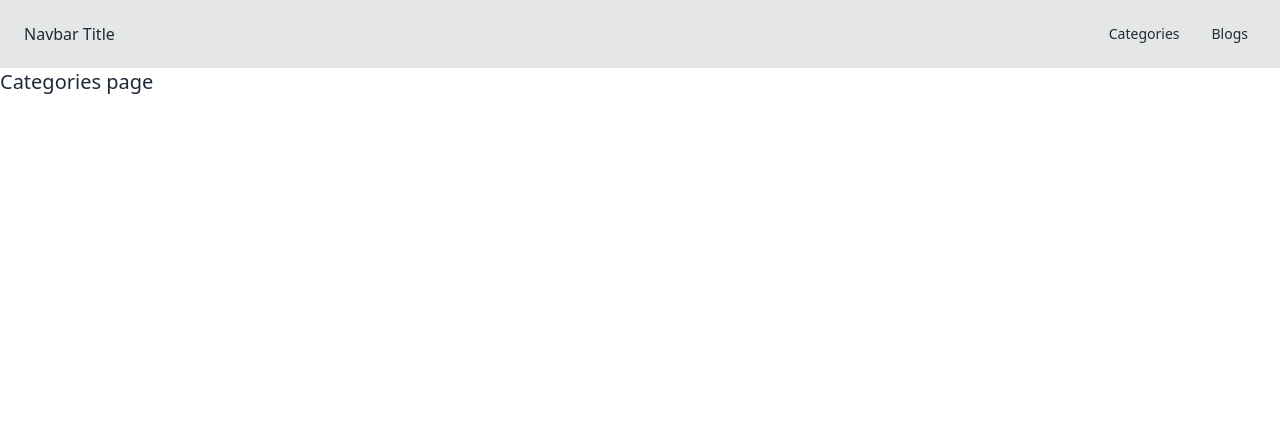
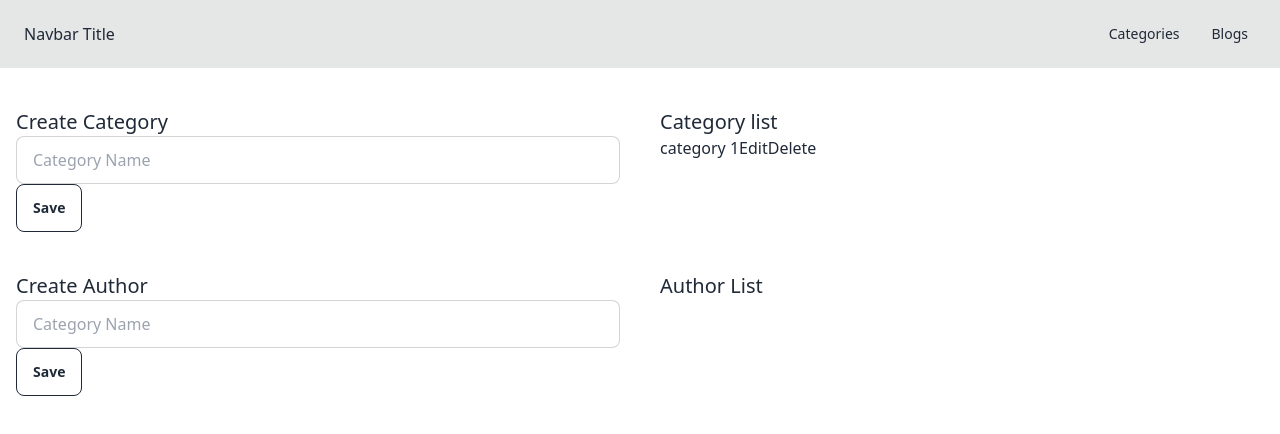
Before and after one commit to hmjuel78/advanced-blogging, a React (Vite) app: page / in a window 1280 px wide. Shown: the top 434 px of the page. Built offline with nearby package versions, Linux system fonts and the light colour scheme.

Commit message:
create slice

```diff
--- a/package.json
+++ b/package.json
@@ -11,8 +11,10 @@
     "server": "json-server --watch db.json"
   },
   "dependencies": {
+    "@reduxjs/toolkit": "^2.2.7",
     "react": "^18.3.1",
     "react-dom": "^18.3.1",
+    "react-redux": "^9.1.2",
     "react-router-dom": "^6.26.2"
   },
   "devDependencies": {
--- /dev/null
+++ b/src/app/store.js
@@ -0,0 +1,11 @@
+import { configureStore } from '@reduxjs/toolkit'
+import categoryReducer from '../features/category/categorySlice'
+import authorReducer from '../features/author/authorSlice'
+
+
+export const store = configureStore({
+    reducer: {
+        categoryReducer,
+        authorReducer
+    },
+})
--- /dev/null
+++ b/src/components/author/AuthorForm.jsx
@@ -0,0 +1,24 @@
+import { useState } from "react"
+
+const AuthorForm = () => {
+    const [authorName, setAuthorName] = useState('')
+
+    const changeAuthName = (e) => {
+        setAuthorName(e.target.value)
+    }
+
+    const authOnSubmit = (e) => {
+        e.preventDefault()
+    }
+    return (
+        <div>
+            <h2 className='text-xl'>Create Author</h2>
+            <form onSubmit={authOnSubmit}>
+                <input onChange={changeAuthName} value={authorName} type="text" placeholder="Category Name" className="input input-bordered w-full" />
+                <button className="btn btn-outline">Save</button>
+            </form>
+        </div>
+    )
+}
+
+export default AuthorForm
--- /dev/null
+++ b/src/components/author/AuthorList.jsx
@@ -0,0 +1,10 @@
+
+const AuthorList = () => {
+    return (
+        <div>
+            <h2 className='text-xl'>Author List</h2>
+        </div>
+    )
+}
+
+export default AuthorList
--- /dev/null
+++ b/src/components/category/CategoryForm.jsx
@@ -0,0 +1,24 @@
+import { useState } from "react"
+
+const CategoryForm = () => {
+    const [categoryName, setCategoryName] = useState('')
+
+    const changeCatName = (e) => {
+        setCategoryName(e.target.value)
+    }
+    const CatNameOnSubmit = (e) => {
+        e.preventDefault()
+
+    }
+    return (
+        <div>
+            <h2 className="text-xl">Create Category</h2>
+            <form onSubmit={CatNameOnSubmit}>
+                <input onChange={changeCatName} value={categoryName} type="text" placeholder="Category Name" className="input input-bordered w-full" />
+                <button className="btn btn-outline">Save</button>
+            </form>
+        </div>
+    )
+}
+
+export default CategoryForm
--- /dev/null
+++ b/src/components/category/CategoryList.jsx
@@ -0,0 +1,20 @@
+
+const CategoryList = () => {
+    return (
+        <div>
+            <h2 className="text-xl">Category list</h2>
+            <ul>
+                <li>
+                    category 1
+                    <button>
+                        Edit
+                    </button>
+                    <button>
+                        Delete
+                    </button>
+                </li>
+            </ul>
+        </div>
+    )
+}
+export default CategoryList
--- /dev/null
+++ b/src/features/author/authorSlice.js
@@ -0,0 +1,19 @@
+import { createSlice } from '@reduxjs/toolkit'
+
+const initialState = {
+    categoryName: '',
+}
+
+export const authorSlice = createSlice({
+    name: 'author',
+    initialState,
+    reducers: {
+        CHAGE_CAT_NAME: (state, action) => {
+            state.categoryName = action.payload
+        },
+    },
+})
+
+export const { CHAGE_CAT_NAME } = authorSlice.actions
+
+export default authorSlice.reducer
--- /dev/null
+++ b/src/features/category/categorySlice.js
@@ -0,0 +1,19 @@
+import { createSlice } from '@reduxjs/toolkit'
+
+const initialState = {
+    categoryName: '',
+}
+
+export const categorySlice = createSlice({
+    name: 'category',
+    initialState,
+    reducers: {
+        CHAGE_CAT_NAME: (state, action) => {
+            state.categoryName = action.payload
+        },
+    },
+})
+
+export const { CHAGE_CAT_NAME } = categorySlice.actions
+
+export default categorySlice.reducer
--- a/src/main.jsx
+++ b/src/main.jsx
@@ -3,10 +3,14 @@ import { createRoot } from 'react-dom/client'
 import './index.css'
 import { RouterProvider } from "react-router-dom"
 import { Router } from './routes/Router';
+import { Provider } from 'react-redux';
+import { store } from './app/store';
 
 
 createRoot(document.getElementById('root')).render(
   <StrictMode>
-    <RouterProvider router={Router} />
+    <Provider store={store}>
+      <RouterProvider router={Router} />
+    </Provider>
   </StrictMode>,
 )
--- a/src/pages/Categories.jsx
+++ b/src/pages/Categories.jsx
@@ -1,9 +1,16 @@
+import AuthorForm from "../components/author/AuthorForm"
+import AuthorList from "../components/author/AuthorList"
+import CategoryForm from "../components/category/CategoryForm"
+import CategoryList from "../components/category/CategoryList"
 
 
 const Categories = () => {
     return (
-        <div>
-            <h2 className="text-xl">Categories page</h2>
+        <div className="grid md:grid-cols-2 gap-10 max-w-7xl mx-auto mt-10 px-4">
+            <CategoryForm />
+            <CategoryList />
+            <AuthorForm />
+            <AuthorList />
         </div>
     )
 }
```
Also changed, not shown: 1 other file (tests, documents, lock files or other folders).
